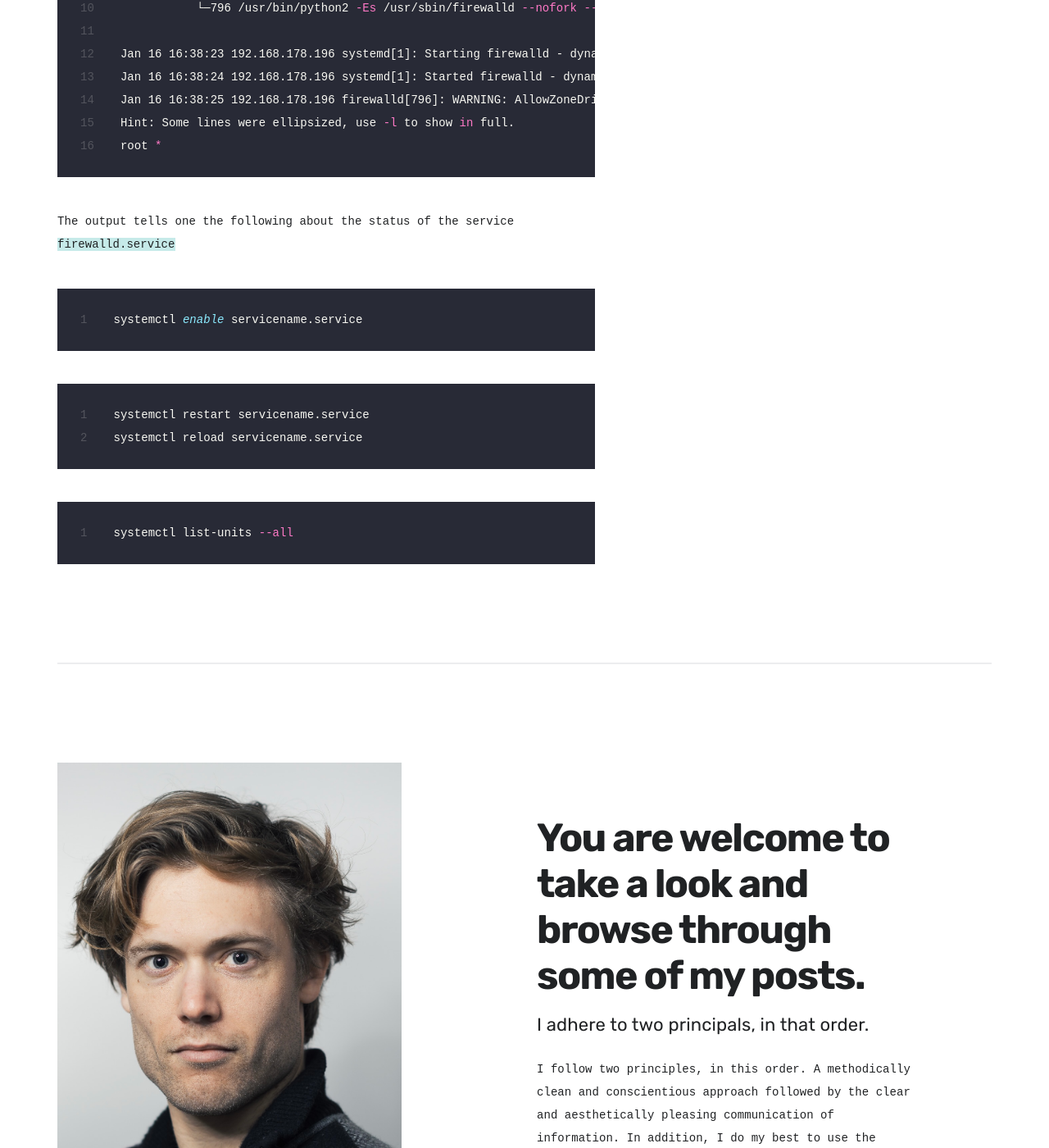
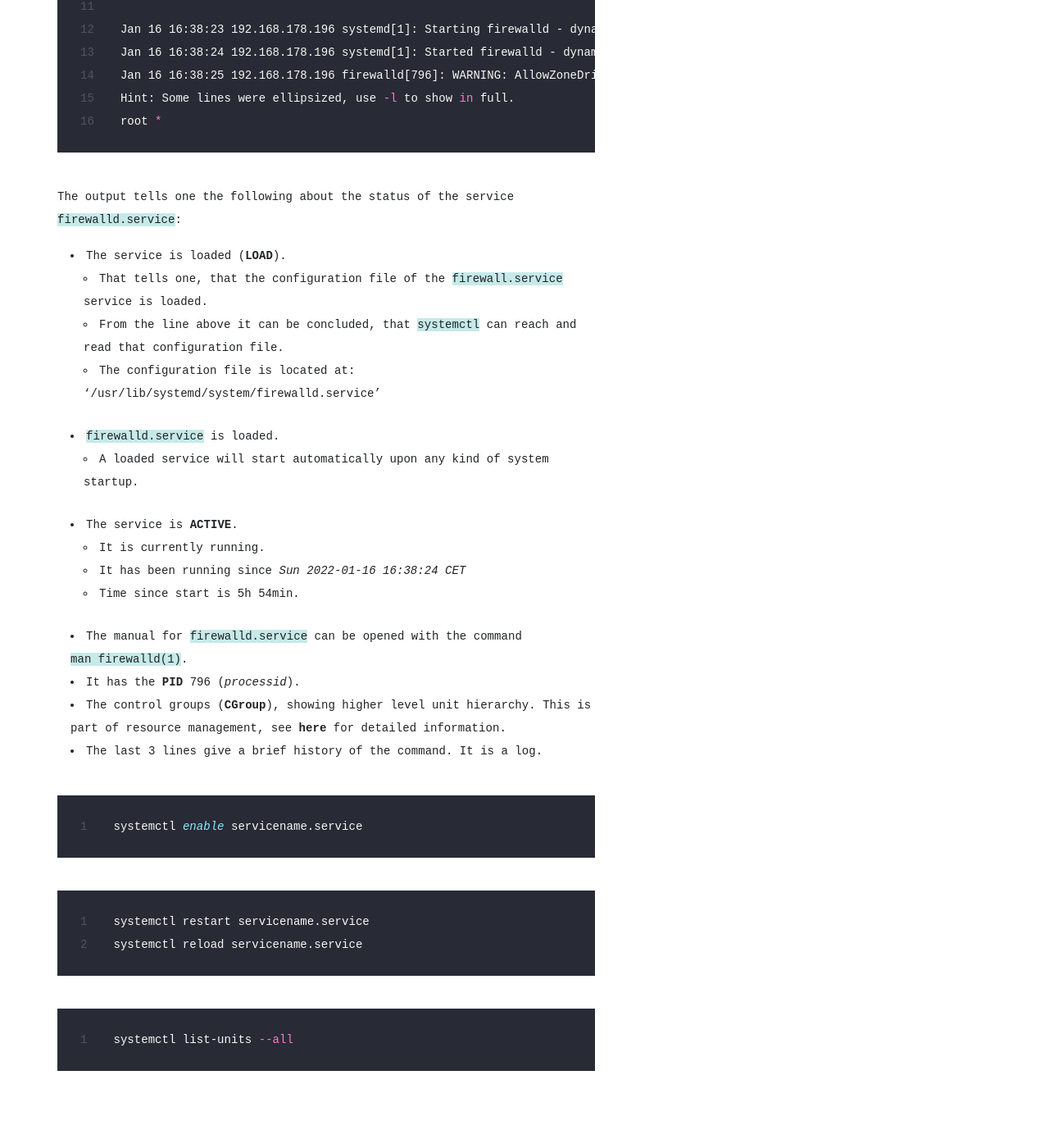
Before and after one commit to kletobias/kletobias.github.io, a Jekyll site: the page built from _projects/Chapter_5-13.md, in a window 1280 px wide and 1400 px high, scrolled down 3715 px. Shown: the whole window at 82% size. Built offline with Jekyll 4.4.1, drawn with Linux system fonts in a browser that asks for light colours; nearby versions of some CDN libraries; some web fonts are replaced; some of the changed text lies outside the part shown.

Commit message:
updating module5 for the website

````diff
--- a/_projects/Chapter_5-13.md
+++ b/_projects/Chapter_5-13.md
@@ -1,4 +1,5 @@
 ---
+It can be downloaded from the internet for free.
 title: 'The systemctl command'
 subtitle: 'Learning Linux - Section 5.13'
 date: 2022-01-08 00:00:00
@@ -89,7 +90,22 @@
 root *
 ```
 
-The output tells one the following about the status of the service `firewalld.service`
+The output tells one the following about the status of the service `firewalld.service`:
+
+- The service is loaded (**LOAD**).
+  - That tells one, that the configuration file of the `firewall.service` service is loaded.
+  - From the line above it can be concluded, that `systemctl` can reach and read that configuration file.
+  - The configuration file is located at: '/usr/lib/systemd/system/firewalld.service'
+- `firewalld.service` is loaded.
+  - A loaded service will start automatically upon any kind of system startup.
+- The service is **ACTIVE**.
+  - It is currently running.
+  - It has been running since *Sun 2022-01-16 16:38:24 CET*
+  - Time since start is 5h 54min.
+- The manual for `firewalld.service` can be opened with the command `man firewalld(1)`.
+- It has the **PID** 796 (*processid*).
+- The control groups (**CGroup**), showing higher level unit hierarchy. This is part of resource management, see [here](https://access.redhat.com/documentation/en-us/red_hat_enterprise_linux/7/html/resource_management_guide/chap-introduction_to_control_groups) for detailed information.
+- The last 3 lines give a brief history of the command. It is a log.
 
 ```bash
 systemctl enable servicename.service
````
